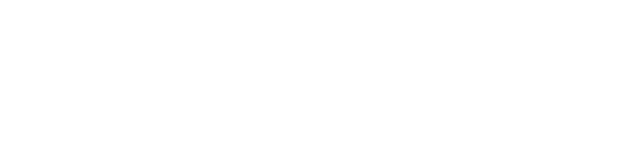
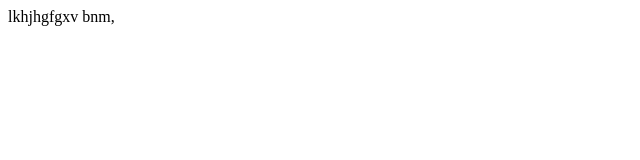
Before and after one commit to MVant22/Hackathon, a plain HTML site: page hompage.html in a window 1280 px wide. Shown: the whole page, without its empty margins (0-640 px from the left). Drawn offline with Linux system fonts and the light colour scheme.

Commit message:
verifying

```diff
--- a/hompage.html
+++ b/hompage.html
@@ -6,6 +6,6 @@
     <title>Home</title>
 </head>
 <body>
-
+    lkhjhgfgxv bnm,
 </body>
 </html>
```
